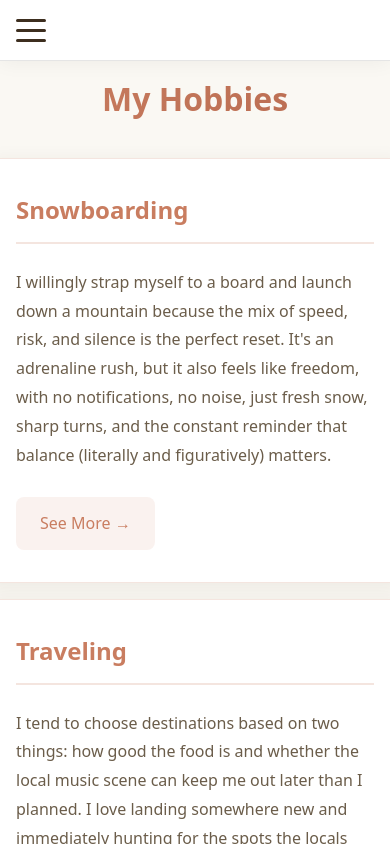
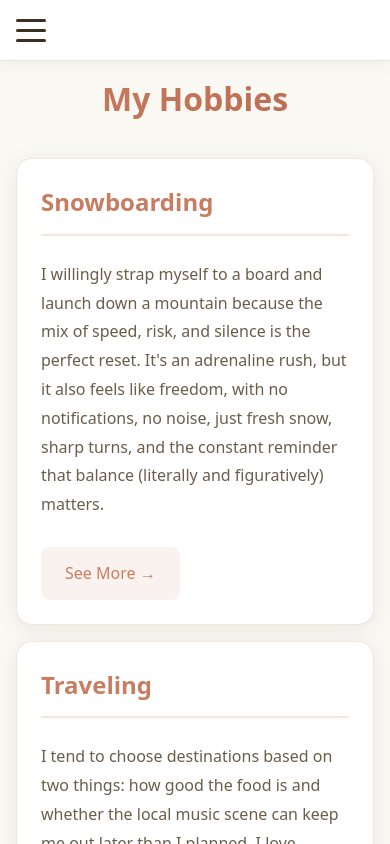
Before and after one commit to armaanmalhi/personal-website, a React (Vite) app: page /hobbies in a window 390 px wide. Shown: the top 844 px of the page. Built offline with nearby package versions, Linux system fonts and the light colour scheme.

Commit message:
fixed some menu issues on mobile

```diff
--- a/src/components/HamburgerMenu.jsx
+++ b/src/components/HamburgerMenu.jsx
@@ -1,5 +1,5 @@
 import { useState, useRef, useEffect } from 'react'
-import { Link, useLocation } from 'react-router-dom'
+import { Link, useLocation, useNavigate } from 'react-router-dom'
 import '../styles/HamburgerMenu.css'
 import githubIcon from '../assets/github-mark.svg'
 import linkedinIcon from '../assets/linkedin-logo.svg'
@@ -19,6 +19,7 @@ function HamburgerMenu() {
     return window.matchMedia('(prefers-color-scheme: dark)').matches
   })
   const location = useLocation()
+  const navigate = useNavigate()
   const hobbiesTimeoutRef = useRef(null)
   const projectsTimeoutRef = useRef(null)
   const [buttonPosition, setButtonPosition] = useState({ top: 'auto', left: 'auto' })
@@ -651,8 +652,17 @@ function HamburgerMenu() {
             <Link
               to="/hobbies"
               className={`mobile-nav-item ${location.pathname === '/hobbies' || location.pathname.startsWith('/hobbies/') ? 'active' : ''}`}
-              onClick={() => {
-                setShowHobbiesDropdown(!showHobbiesDropdown)
+              onClick={(e) => {
+                // If dropdown is already open, navigate to /hobbies
+                if (showHobbiesDropdown) {
+                  e.preventDefault()
+                  navigate('/hobbies')
+                  setShowHobbiesDropdown(false)
+                  setIsMobileMenuOpen(false)
+                } else {
+                  // If closed, toggle dropdown
+                  setShowHobbiesDropdown(true)
+                }
               }}
             >
               Hobbies <span className="dropdown-arrow">▼</span>
@@ -678,8 +688,17 @@ function HamburgerMenu() {
             <Link
               to="/projects"
               className={`mobile-nav-item ${location.pathname === '/projects' || location.pathname.startsWith('/projects/') ? 'active' : ''}`}
-              onClick={() => {
-                setShowProjectsDropdown(!showProjectsDropdown)
+              onClick={(e) => {
+                // If dropdown is already open, navigate to /projects
+                if (showProjectsDropdown) {
+                  e.preventDefault()
+                  navigate('/projects')
+                  setShowProjectsDropdown(false)
+                  setIsMobileMenuOpen(false)
+                } else {
+                  // If closed, toggle dropdown
+                  setShowProjectsDropdown(true)
+                }
               }}
             >
               Projects <span className="dropdown-arrow">▼</span>
--- a/src/styles/Card.css
+++ b/src/styles/Card.css
@@ -18,6 +18,7 @@
   transition: transform 0.3s ease, box-shadow 0.3s ease, background-color 0.3s ease, border-color 0.3s ease;
   width: 100%;
   max-width: 600px;
+  box-sizing: border-box;
 }
 
 .card:hover {
@@ -60,3 +61,14 @@
   color: var(--accent-primary);
   font-weight: 600;
 }
+
+/* ============================================
+   RESPONSIVE STYLES
+   ============================================ */
+@media (max-width: 768px) {
+  .card {
+    padding: 1.5rem;
+    width: 100%;
+    max-width: 100%;
+  }
+}
--- a/src/styles/Projects.css
+++ b/src/styles/Projects.css
@@ -12,6 +12,9 @@
   /* Padding-top accounts for fixed nav (70px) + spacing */
   /* Adjust top padding if nav height changes */
   min-height: 100vh;
+  box-sizing: border-box;
+  width: 100%;
+  overflow-x: hidden;
   /* Background color - customize here */
   /* background-color: #1a1a1a; */
 }
@@ -39,12 +42,15 @@
   flex-direction: column;
   gap: 1.5rem;
   align-items: center;
+  width: 100%;
+  box-sizing: border-box;
 }
 
 /* Card Styling on Projects Page */
 .page-content .card {
   width: 100%;
   max-width: 800px;
+  box-sizing: border-box;
 }
 
 /* Links in Projects Page */
@@ -98,9 +104,19 @@
   .page-container {
     padding: 5rem 1rem 1rem 1rem;
     /* Reduced padding-top for mobile nav (60px) */
+    width: 100%;
+    max-width: 100%;
   }
 
   .page-content {
     gap: 1rem;
+    width: 100%;
+    padding: 0;
+  }
+
+  .page-content .card {
+    width: 100%;
+    max-width: 100%;
+    margin: 0;
   }
 }
```
